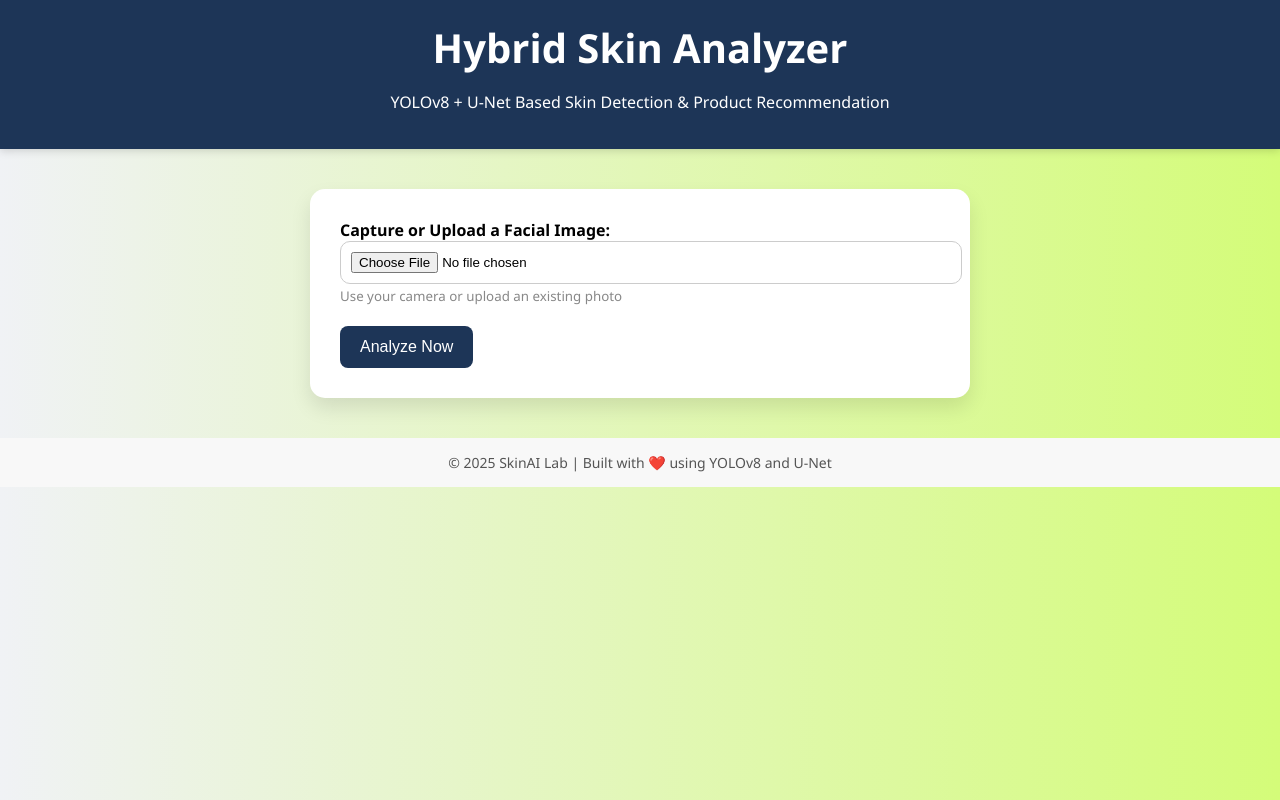
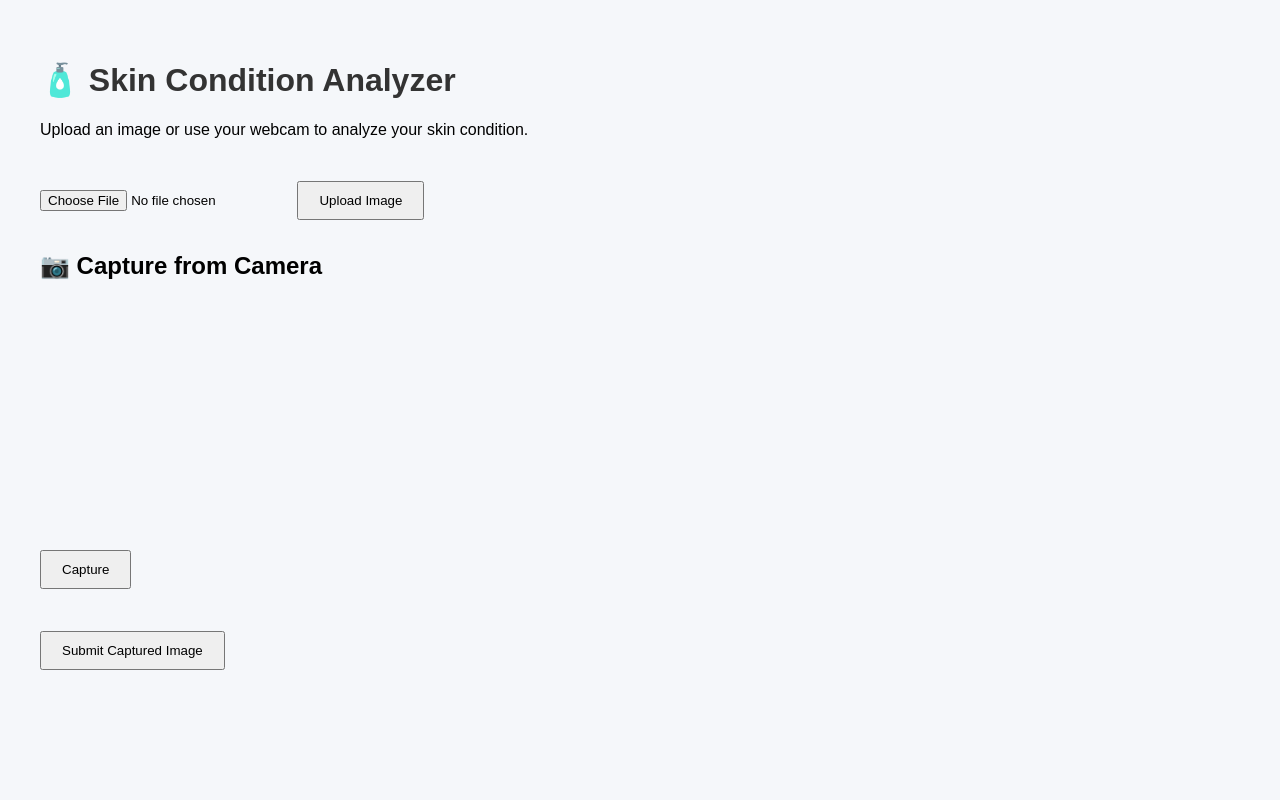
Before and after one commit to Maheen-M02/UghL---The-Skin-Analyzer, a Flask app: page / in a window 1280 px wide. Run offline with Flask 3, Linux system fonts and the light colour scheme; parts of the project's set-up code (start-up, migrations or seed data) failed here and were passed over.

Commit message:
Update index.html

```diff
--- a/templates/index.html
+++ b/templates/index.html
@@ -1,92 +1,59 @@
 <!DOCTYPE html>
 <html lang="en">
 <head>
-  <meta charset="UTF-8" />
-  <meta name="viewport" content="width=device-width, initial-scale=1.0"/>
-  <title>Hybrid Skin Analyzer</title>
+  <meta charset="UTF-8">
+  <title>Skin Analyzer - Upload or Capture</title>
   <style>
-    body {
-      font-family: 'Segoe UI', sans-serif;
-      background: linear-gradient(to right, #f0f2f5, #d4fc79);
-      margin: 0;
-      padding: 0;
-    }
-
-    header {
-      background-color: #1d3557;
-      color: white;
-      padding: 20px 0;
-      text-align: center;
-      box-shadow: 0 2px 8px rgba(0,0,0,0.15);
-    }
-
-    h1 {
-      margin: 0;
-      font-size: 2.5rem;
-    }
-
-    .container {
-      max-width: 600px;
-      margin: 40px auto;
-      background: white;
-      padding: 30px;
-      border-radius: 15px;
-      box-shadow: 0 10px 20px rgba(0,0,0,0.1);
-    }
-
-    .form-group {
-      margin-bottom: 20px;
-    }
-
-    input[type="file"] {
-      width: 100%;
-      padding: 10px;
-      border-radius: 10px;
-      border: 1px solid #ccc;
-    }
-
-    button {
-      background-color: #1d3557;
-      color: white;
-      border: none;
-      padding: 12px 20px;
-      font-size: 16px;
-      border-radius: 8px;
-      cursor: pointer;
-    }
-
-    button:hover {
-      background-color: #457b9d;
-    }
-
-    footer {
-      text-align: center;
-      padding: 15px;
-      font-size: 14px;
-      background-color: #f8f8f8;
-      color: #555;
-    }
+    body { font-family: Arial, sans-serif; padding: 2rem; background-color: #f5f7fa; }
+    h1 { color: #333; }
+    form, #cameraSection { margin-top: 2rem; }
+    video, canvas { display: block; margin-top: 1rem; }
+    button { padding: 10px 20px; margin-top: 10px; }
   </style>
 </head>
 <body>
-  <header>
-    <h1>Hybrid Skin Analyzer</h1>
-    <p>YOLOv8 + U-Net Based Skin Detection & Product Recommendation</p>
-  </header>
 
-  <div class="container">
-    <form action="/predict" method="POST" enctype="multipart/form-data">
-      <div class="form-group">
-        <label for="file"><strong>Capture or Upload a Facial Image:</strong></label>
-        <input type="file" name="file" id="file" accept="image/*" capture="environment" required />
-        <small style="color: #888;">Use your camera or upload an existing photo</small>
-      </div>
-      <button type="submit">Analyze Now</button>
+  <h1>🧴 Skin Condition Analyzer</h1>
+  <p>Upload an image or use your webcam to analyze your skin condition.</p>
+
+  <!-- Image Upload Form -->
+  <form method="POST" action="/predict" enctype="multipart/form-data">
+    <input type="file" name="file" accept="image/*" required>
+    <button type="submit">Upload Image</button>
+  </form>
+
+  <!-- Camera Capture Section -->
+  <div id="cameraSection">
+    <h2>📷 Capture from Camera</h2>
+    <video id="video" width="320" height="240" autoplay></video>
+    <canvas id="canvas" width="320" height="240" style="display:none;"></canvas>
+    <button onclick="captureImage()">Capture</button>
+    <form id="cameraForm" method="POST" action="/predict" enctype="multipart/form-data">
+      <input type="hidden" name="from_camera" value="true">
+      <input type="file" id="capturedImage" name="file" style="display: none;">
+      <button type="submit">Submit Captured Image</button>
     </form>
   </div>
 
-  <footer>
-    &copy; 2025 SkinAI Lab | Built with ❤️ using YOLOv8 and U-Net
-  </footer>
+  <script>
+    const video = document.getElementById('video');
+    const canvas = document.getElementById('canvas');
+    const capturedImage = document.getElementById('capturedImage');
+
+    navigator.mediaDevices.getUserMedia({ video: true })
+      .then(stream => { video.srcObject = stream; });
+
+    function captureImage() {
+      const context = canvas.getContext('2d');
+      context.drawImage(video, 0, 0, canvas.width, canvas.height);
+      canvas.toBlob(blob => {
+        const file = new File([blob], "capture.jpg", { type: "image/jpeg" });
+        const dataTransfer = new DataTransfer();
+        dataTransfer.items.add(file);
+        capturedImage.files = dataTransfer.files;
+      }, "image/jpeg");
+    }
+  </script>
+
 </body>
 </html>
```
